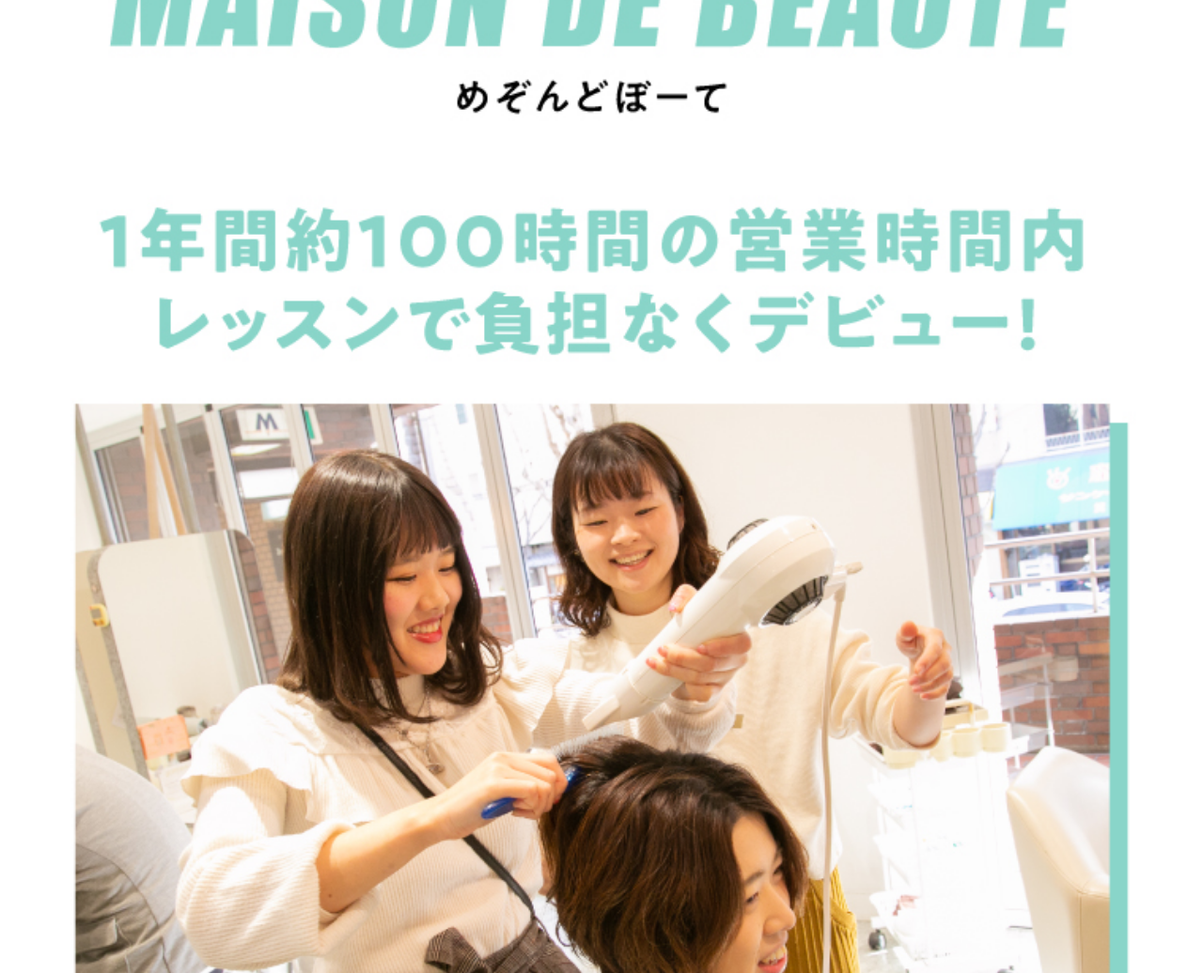
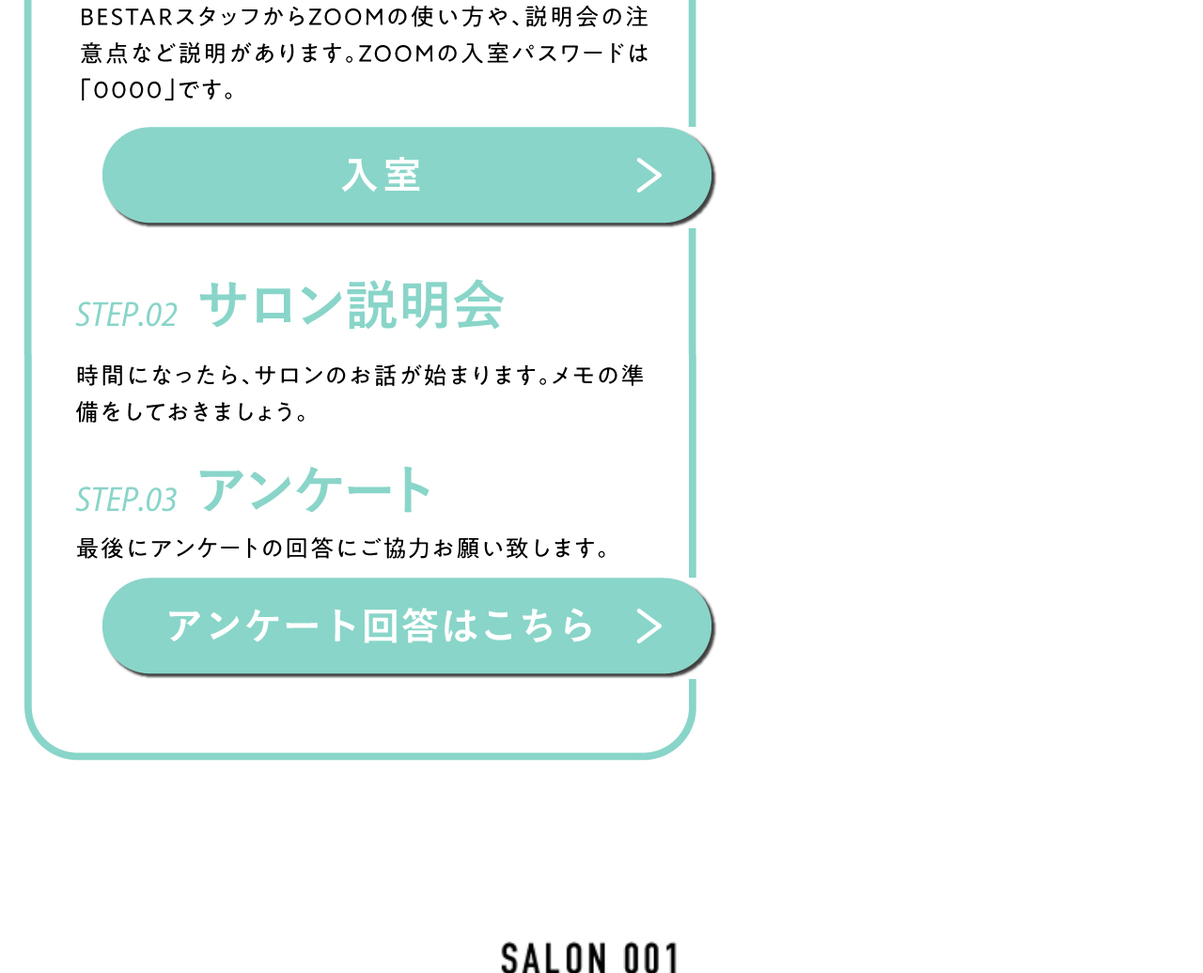
Before and after one commit to bestar-official/online-guidance_0706, a plain HTML site: page index.html in a window 1280 px wide. Shown: the part 1440-2476 px from the top of the page at 94% size. Drawn offline with nearby package versions, Linux system fonts and the light colour scheme.

Commit message:
added HowToUse

```diff
--- a/css/index.css
+++ b/css/index.css
@@ -21,6 +21,24 @@ a {
 .title {
     width: 100%;
     /* margin-top: 10px; */
+}
+
+.HowToUse {
+    position: relative;
+}
+
+.login {
+    position: absolute;
+    width: 85%;
+    top: 39.9%;
+    left: 8%;
+}
+
+.questant {
+    position: absolute;
+    width: 85%;
+    top: 81.1%;
+    left: 8%;
 }
 
 .salon01 {
--- a/index.html
+++ b/index.html
@@ -34,6 +34,20 @@
                 <div class="title">
                     <img class="title" src="./images/title.jpg" alt="title">
                 </div>
+
+                <div class="HowToUse">
+					<img class="how-to-use" src="./images/how-to-use.jpg" alt="how-to-use">
+					<div class="login">
+						<a href="https://us02web.zoom.us/j/7442193248?pwd=VFYrT1p6VlZoWVRaZnM5TlV3T2xPUT09">
+							<img src="./images/login.jpg" alt="login">
+						</a>
+                    </div>
+                    <div class="questant">
+                        <a href="https://questant.jp/q/AOZJM8JX">
+                            <img  src="./images/questant.jpg" alt="questant">
+                        </a>
+                    </div>
+				</div>
 
                 <div class="salon001">
                     <img class="salon01" src="./images/salon01.jpg" alt="salon01">
```
Also changed, not shown: images/how-to-use.jpg (added), images/login.jpg (added), images/questant.jpg (added), 1 other file.
